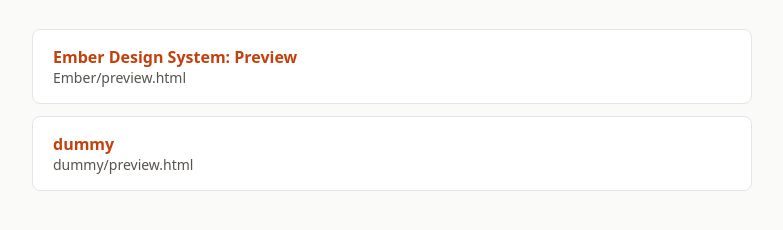
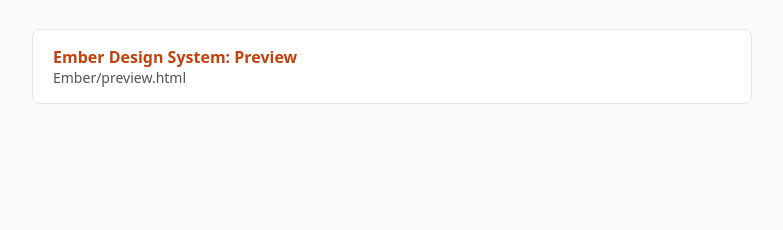
Before and after one commit to vipulchauhan24/my-design-system, a plain HTML site: page index.html in a window 1280 px wide. Shown: the part 124-354 px from the top of the page, without its empty margins (248-1031 px from the left). Drawn offline with Linux system fonts and the light colour scheme.

Commit message:
minor fix.

```diff
--- a/index.html
+++ b/index.html
@@ -26,7 +26,6 @@
   <p>Select a design system to open its preview.</p>
   <ul>
     <li><a class="card" href="Ember/preview.html"><div class="name">Ember Design System: Preview</div><div class="path">Ember/preview.html</div></a></li>
-    <li><a class="card" href="dummy/preview.html"><div class="name">dummy</div><div class="path">dummy/preview.html</div></a></li>
   </ul>
 </main>
 </body>
```
